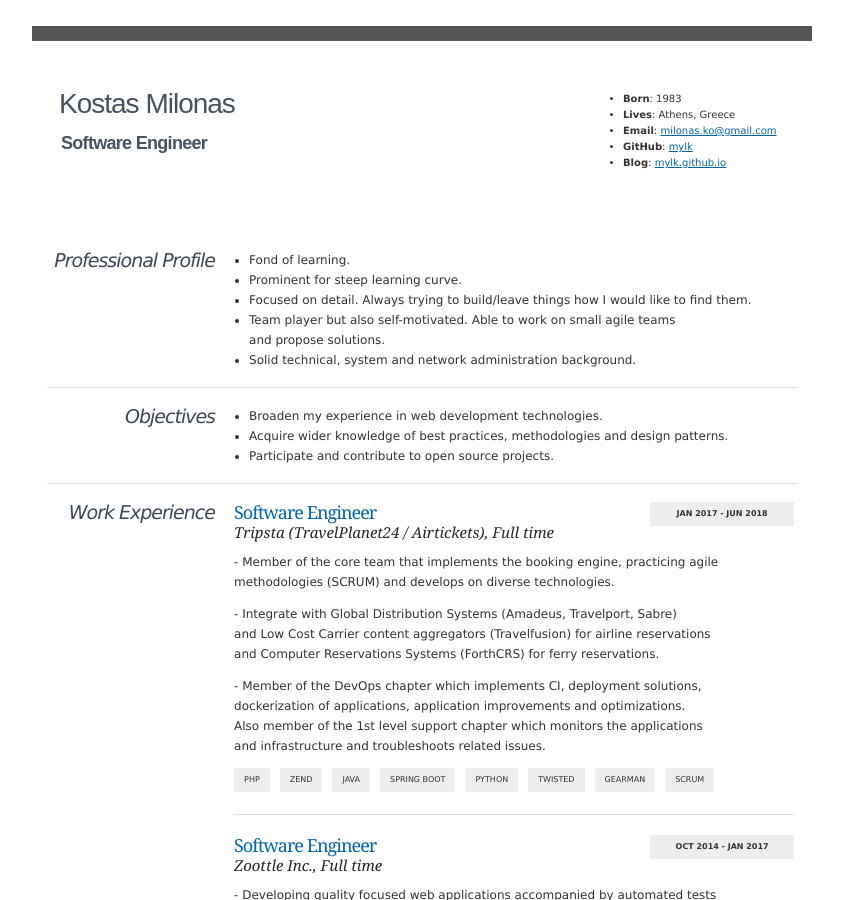
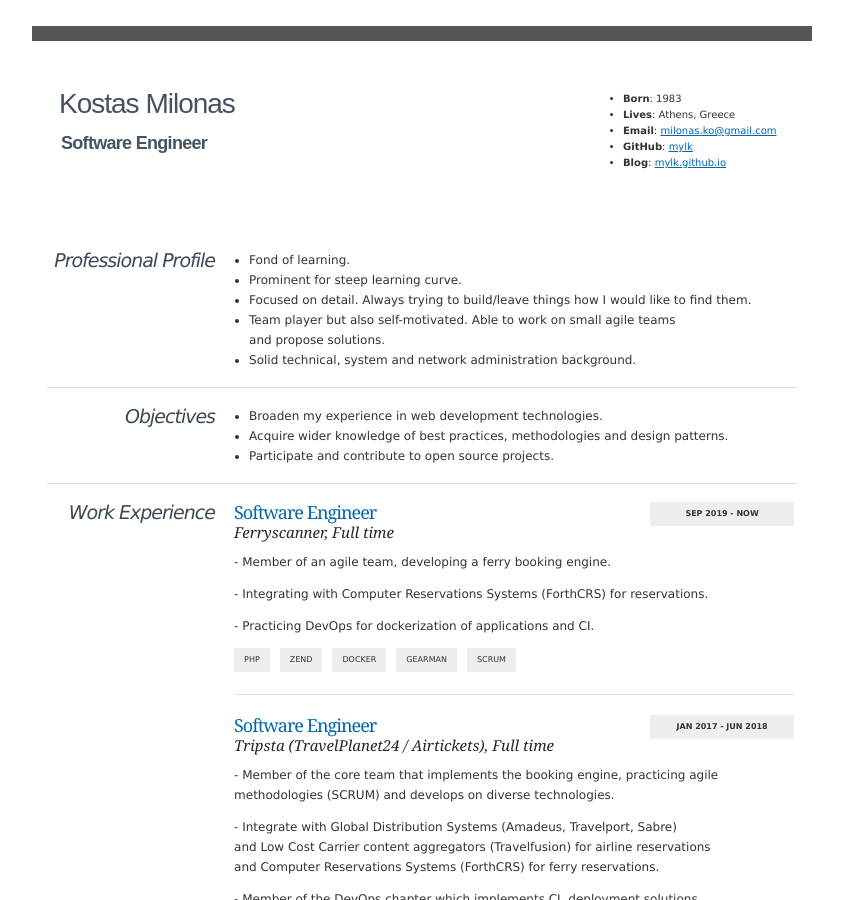
Before and after one commit to mylk/mylk.github.io, a Jekyll site: the page cv.html, which Jekyll copies as it is, in a window 1280 px wide and 900 px high. Shown: the whole window, without its empty margins (218-1061 px from the left). Built offline with Jekyll 4.4.1, drawn with Linux system fonts in a browser that asks for light colours.

Commit message:
adds ferryscanner to work experience in cv

```diff
--- a/cv.html
+++ b/cv.html
@@ -320,6 +320,28 @@
                             <h2 class="cv-section-name">Work Experience</h2>
                         </td>
                         <td>
+                            <div class="item">
+                                <h4>Sep 2019 - Now</h4>
+                                <div class="top">Software Engineer</div>
+                                <div class="sub">Ferryscanner, Full time</div>
+                                <p>
+                                    - Member of an agile team, developing a ferry booking engine.
+                                </p>
+                                <p>
+                                    - Integrating with Computer Reservations Systems (ForthCRS) for reservations.
+                                </p>
+                                <p class="last">
+                                    - Practicing DevOps for dockerization of applications and CI.
+                                </p>
+                                <!-- <div class="tags-title">Tags:</div> -->
+                                <ul class="tags">
+                                    <li>PHP</li>
+                                    <li>Zend</li>
+                                    <li>Docker</li>
+                                    <li>Gearman</li>
+                                    <li>SCRUM</li>
+                                </ul>
+                            </div>
                             <div class="item">
                                 <h4>Jan 2017 - Jun 2018</h4>
                                 <div class="top">Software Engineer</div>
```
